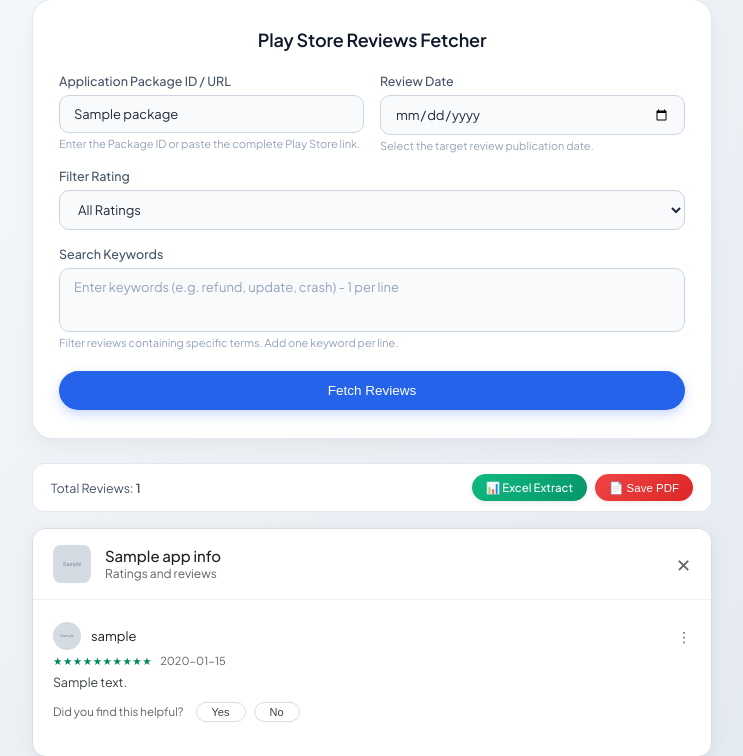
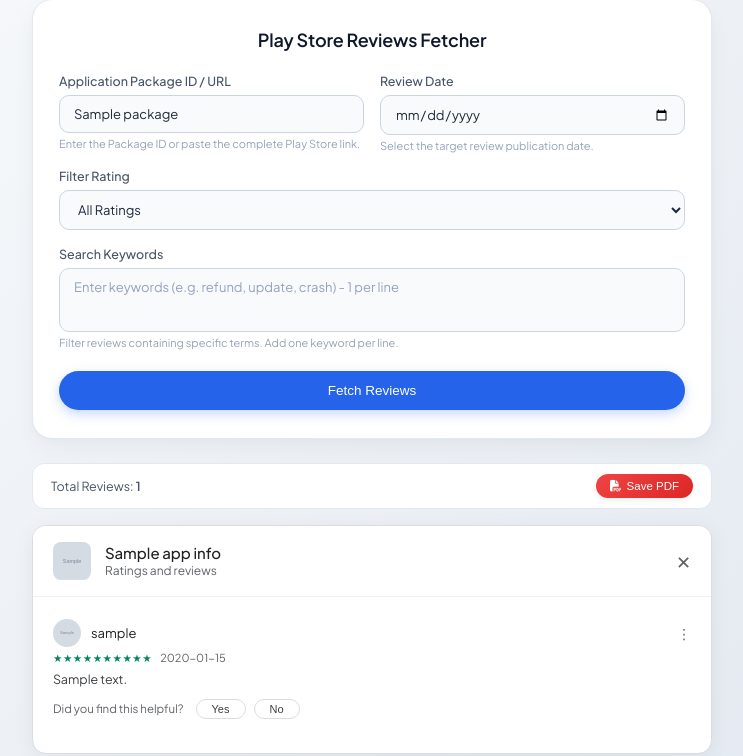
Before and after one commit to review-nest/review-fetcher, a Flask app: template templates/index.html in a window 1280 px wide. Shown: the part 31-787 px from the top of the page, without its empty margins (268-1011 px from the left). Run offline with Flask 3, Linux system fonts and the light colour scheme; the template is opened without the code that fills it: most values are stand-ins (such as "Sample title", 1, 10 or a date in 2020); grey boxes marked "Sample" are stand-in pictures; some libraries are stand-ins or nearby versions.

Commit message:
Update index.html

```diff
--- a/templates/index.html
+++ b/templates/index.html
@@ -9,6 +9,9 @@
     <link rel="preconnect" href="https://fonts.googleapis.com">
     <link rel="preconnect" href="https://fonts.gstatic.com" crossorigin>
     <link href="https://fonts.googleapis.com/css2?family=Plus+Jakarta+Sans:wght@400;500;600&family=Roboto:wght@300;400;500&display=swap" rel="stylesheet">
+
+    <!-- FontAwesome for Professional Icons -->
+    <link rel="stylesheet" href="https://cdnjs.cloudflare.com/ajax/libs/font-awesome/6.4.0/css/all.min.css">
 
     <!-- PDF Export Library -->
     <script src="https://cdnjs.cloudflare.com/ajax/libs/html2pdf.js/0.10.1/html2pdf.bundle.min.js"></script>
@@ -192,14 +195,6 @@
             gap: 5px;
             box-shadow: 0 2px 6px rgba(0, 0, 0, 0.08);
             transition: all 0.2s ease;
-        }
-
-        .excel-btn {
-            background: linear-gradient(135deg, #10b981 0%, #059669 100%);
-        }
-        .excel-btn:hover {
-            background: linear-gradient(135deg, #059669 0%, #047857 100%);
-            transform: translateY(-1px);
         }
 
         .pdf-btn {
@@ -403,7 +398,7 @@
                             type="text"
                             class="form-input"
                             name="package"
-                            placeholder="e.g., com.whatsapp or https://play.google.com/store/apps/details?id=..."
+                            placeholder="e.g., com.example or https://play.google.com/store/apps/details?id=..."
                             value="{{ package if package else '' }}"
                             required>
                         <span class="form-hint">Enter the Package ID or paste the complete Play Store link.</span>
@@ -453,8 +448,7 @@
                 <span style="font-size: 12.5px; color: #475569;">Total Reviews: <strong>{{ reviews|length }}</strong></span>
 
                 <div class="btn-group">
-                    <a href="/export-excel" class="premium-btn excel-btn">📊 Excel Extract</a>
-                    <button class="premium-btn pdf-btn" onclick="exportToPDF()">📄 Save PDF</button>
+                    <button class="premium-btn pdf-btn" onclick="exportToPDF()"><i class="fa-solid fa-file-pdf"></i> Save PDF</button>
                 </div>
             </div>
 
```
